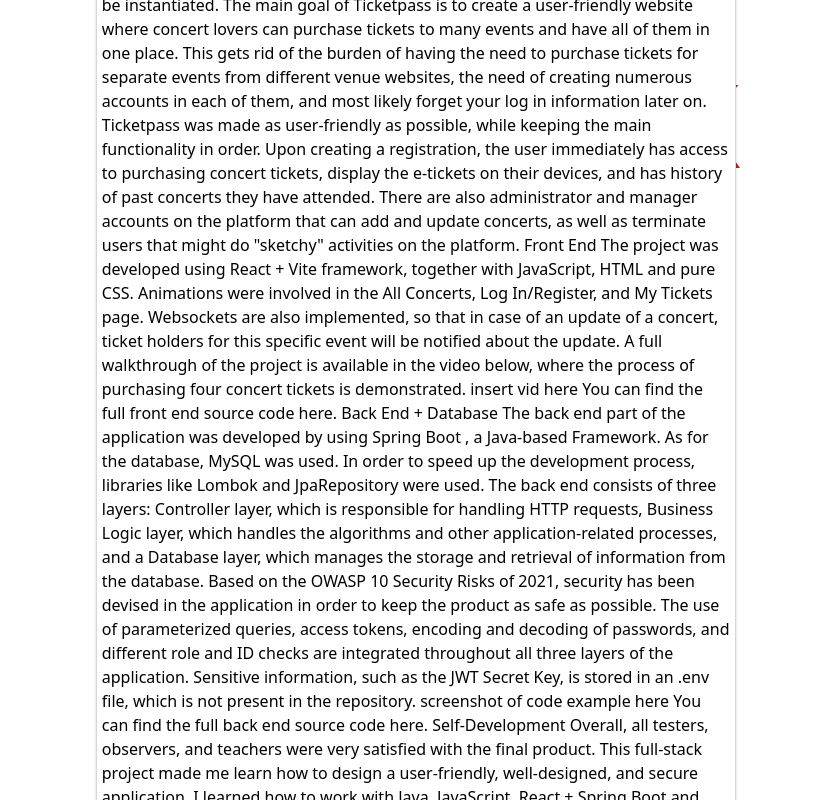
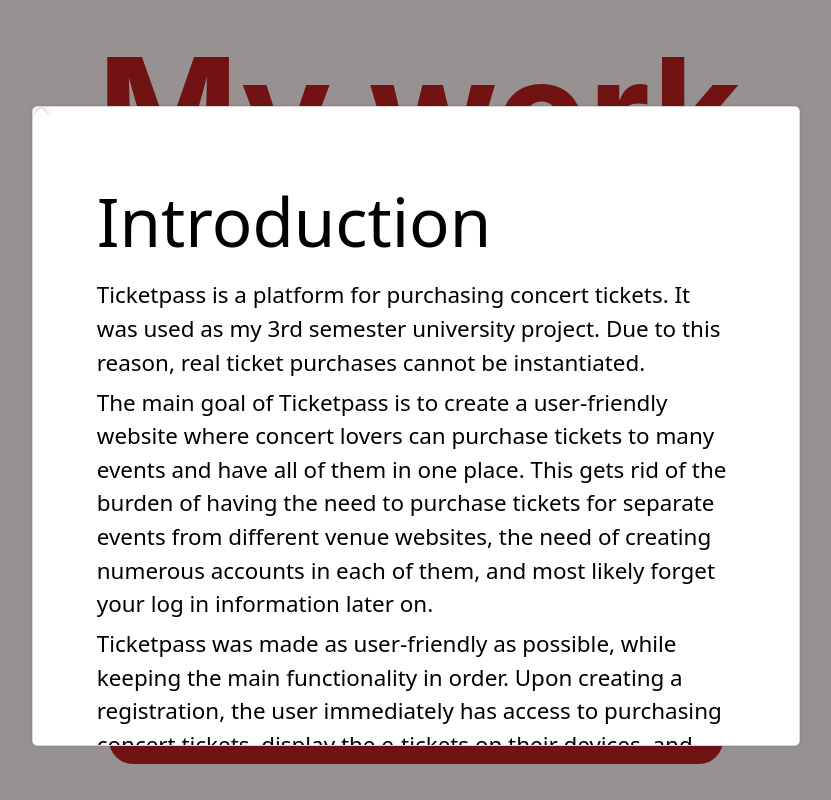
Before and after one commit to TanzerDx/Portfolio, a React (Vite) app: page / in a window 1280 px wide. Both pictures are taken after a click on the picture 636 px from the left and 3398 px from the top of the page. Shown: the part 2998-3798 px from the top of the page, without its empty margins (221-1052 px from the left). Built offline with nearby package versions, Linux system fonts and the light colour scheme.

Commit message:
implemented popup

```diff
--- a/src/App.jsx
+++ b/src/App.jsx
@@ -236,31 +236,62 @@
               <div key="1" className='bg-red-700 mb-5% pb-5% w-80% h-50% justify-center rounded-3xl'>
 
                     <Popup trigger={<img className=" w-100% h-100% rounded-3xl" src={Ticketpass} alt="Ticketpass" />} position="center">
-                      <div>Introduction
+                      <div>
+                        <div className="xl:text-projectDescHeading(xl)">Introduction</div>
+
+                            <div className='xl:text-projectDesc(xl) mt-1% mb-1%'>
                               Ticketpass is a platform for purchasing concert tickets. It was used as my 3rd semester university project. Due to this reason, real ticket purchases cannot be instantiated.
+                            </div>
+                            <div className='xl:text-projectDesc(xl) mt-1% mb-1%'>
+                              The main goal of Ticketpass is to create a user-friendly website where concert lovers can purchase tickets to many events and have all of them in one place. This gets rid of the burden of having the need to purchase tickets for separate events from different venue websites, the need of creating numerous accounts in each of them, and most likely forget your log in information later on.
+                            </div>
+                            <div className='xl:text-projectDesc(xl) mt-1% mb-1%'>
+                              Ticketpass was made as user-friendly as possible, while keeping the main functionality in order. Upon creating a registration, the user immediately has access to purchasing concert tickets, display the e-tickets on their devices, and has history of past concerts they have attended. There are also administrator and manager accounts on the platform that can add and update concerts, as well as terminate users that might do "sketchy" activities on the platform.
+                            </div>
 
-                            The main goal of Ticketpass is to create a user-friendly website where concert lovers can purchase tickets to many events and have all of them in one place. This gets rid of the burden of having the need to purchase tickets for separate events from different venue websites, the need of creating numerous accounts in each of them, and most likely forget your log in information later on.
-                            Ticketpass was made as user-friendly as possible, while keeping the main functionality in order. Upon creating a registration, the user immediately has access to purchasing concert tickets, display the e-tickets on their devices, and has history of past concerts they have attended. There are also administrator and manager accounts on the platform that can add and update concerts, as well as terminate users that might do "sketchy" activities on the platform.
 
-                            Front End
+                            <div className="xl:text-projectDescHeading(xl) mt-7%">Front End</div>
+
+                            <div className='xl:text-projectDesc(xl) mt-1% mb-1%'>
                               The project was developed using React + Vite framework, together with JavaScript, HTML and pure CSS. Animations were involved in the All Concerts, Log In/Register, and My Tickets page. Websockets are also implemented, so that in case of an update of a concert, ticket holders for this specific event will be notified about the update. A full walkthrough of the project is available in the video below, where the process of purchasing four concert tickets is demonstrated.
+                            </div>
 
                             insert vid here
 
+                            <div className='xl:text-projectDesc(xl) mt-1% mb-1%'>
                             You can find the full front end source code here.
+                            </div>
 
-                            Back End + Database
+
+
+                            <div className="xl:text-projectDescHeading(xl) mt-7%">Back End + Database</div>
+
+                            <div className='xl:text-projectDesc(xl) mt-1% mb-1%'>
                               The back end part of the application was developed by using Spring Boot , a Java-based Framework. As for the database, MySQL was used. In order to speed up the development process, libraries like Lombok and JpaRepository were used.
+                            </div>
+
+                            <div className='xl:text-projectDesc(xl) mt-1% mb-1%'>
                               The back end consists of three layers: Controller layer, which is responsible for handling HTTP requests, Business Logic layer, which handles the algorithms and other application-related processes, and a Database layer, which manages the storage and retrieval of information from the database.
+                            </div>
+
+                            <div className='xl:text-projectDesc(xl) mt-1% mb-1%'>
                               Based on the OWASP 10 Security Risks of 2021,  security has been devised in the application in order to keep the product as safe as possible. The use of parameterized queries, access tokens, encoding and decoding of passwords, and different role and ID checks are integrated throughout all three layers of the application. Sensitive information, such as the JWT Secret Key, is stored in an .env file, which is not present in the repository.
+                            </div>
 
                             screenshot of code example here
 
+                            <div className='xl:text-projectDesc(xl) mt-1% mb-1%'>
                               You can find the full back end source code here.
+                            </div>
 
 
-                            Self-Development
-                            Overall,  all testers, observers, and teachers were very satisfied with the final product. This full-stack project made me learn how to design a user-friendly, well-designed, and secure application. I learned how to work with Java, JavaScript, React + Spring Boot and their variety of libraries, as well as noting a significant improvement in my CSS skills. </div>
+
+                            <div className="xl:text-projectDescHeading(xl) mt-7%">Self Development</div>
+
+                            <div className='xl:text-projectDesc(xl) mt-1% mb-1%'>
+                              Overall,  all testers, observers, and teachers were very satisfied with the final product. This full-stack project made me learn how to design a user-friendly, well-designed, and secure application. I learned how to work with Java, JavaScript, React + Spring Boot and their variety of libraries, as well as noting a significant improvement in my CSS skills.
+                            </div>
+                      </div>
                     </Popup>
 
                     <h1 className='font-inter font-bold text-white mt-2% text-center text-projectHeading'>Ticketpass</h1>
@@ -298,6 +329,7 @@
                         </div>
 
                     </div>
+
                 </div>
               </div>
 
--- a/src/Popup.css
+++ b/src/Popup.css
@@ -1,23 +1,13 @@
-.popup-content {
-    margin: auto !important;
-    background: rgb(255, 255, 255) !important;
-    width: 50% !important;
-    padding: 5px !important;
-  }
-
-.popup-arrow {
-    color: rgb(255, 255, 255);
-  }
 
   [role='tooltip'].popup-content {
-    width: 200px;
+    width: 60%;
     box-shadow: rgba(0, 0, 0, 0.16) 0px 0px 3px;
-  }
-
-.popup-overlay {
-    background: rgba(0, 0, 0, 0.5);
+    padding:5%;
+    height: 80%;
+    overflow-y: auto;
+    margin-top: 2%;
   }
 
   [data-popup='tooltip'].popup-overlay {
-    background: transparent;
+    background: rgba(24, 8, 8, 0.445);
   }
--- a/tailwind.config.js
+++ b/tailwind.config.js
@@ -66,6 +66,10 @@
         'technology': '170%',
 
         'projectHeading': '260%',
+
+        'projectDescHeading(xl)': '420%',
+
+        'projectDesc(xl)': '140%',
       },
       fontFamily: {
         inter: ['Inter', 'sans-serif'],
```
Lines whose indentation alone changed are shown as unchanged.
